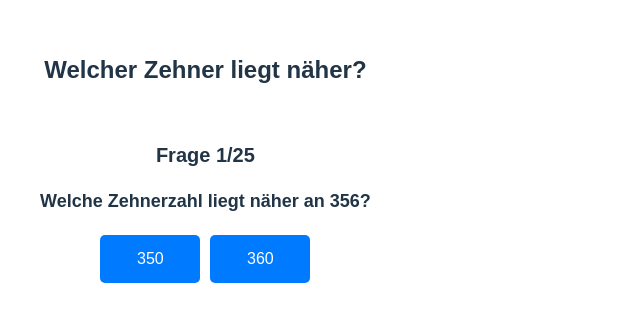
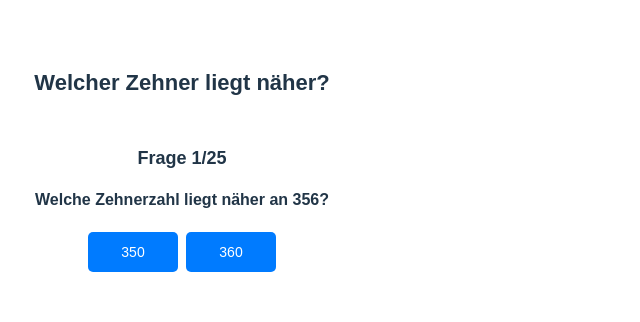
Before and after one commit to hssw24/rund10, a React (Vite) app: page / in a window 1280 px wide. Shown: the part 228-550 px from the top of the page, without its empty margins (0-640 px from the left). Built offline with nearby package versions, Linux system fonts and the light colour scheme.

Commit message:
Beschreibung der Änderungen

```diff
--- a/src/App.jsx
+++ b/src/App.jsx
@@ -27,7 +27,7 @@ const App = () => {
     <div style={styles.container}>
       <h1 style={styles.title}>Welcher Zehner liegt näher?</h1>
       {showGame ? (
-        <Game highScore={highScore} updateHighScore={updateHighScore} onGameOver={() => setShowGame(false)} />
+        <Game highScore={highScore} updateHighScore={updateHighScore} onGameOver={setShowGame} />
       ) : (
         <Result highScore={highScore} onRestart={() => setShowGame(true)} onResetHighScore={resetHighScore} />
       )}
@@ -40,6 +40,7 @@ const Game = ({ highScore, updateHighScore, onGameOver }) => {
   const [questionNumber, setQuestionNumber] = useState(1);
   const [correctCount, setCorrectCount] = useState(0);
   const [mistakeCount, setMistakeCount] = useState(0);
+  const [totalRounds, setTotalRounds] = useState(0);
   const [currentNumber, setCurrentNumber] = useState(generateRandomNumber());
   const [isWrongAnswer, setIsWrongAnswer] = useState(false);
 
@@ -50,17 +51,19 @@ const Game = ({ highScore, updateHighScore, onGameOver }) => {
 
     if (answer === correctAnswer) {
       setCorrectCount((prev) => prev + 1);
-      nextQuestion();
     } else {
       setMistakeCount((prev) => prev + 1);
       setIsWrongAnswer(true);
       setTimeout(() => setIsWrongAnswer(false), 2000);
     }
+    nextQuestion();
   };
 
   const nextQuestion = () => {
+    setTotalRounds((prev) => prev + 1);
     if (questionNumber === 25) {
-      onGameOver();
+      updateHighScore({ ...highScore, score: correctCount, totalRounds, totalMistakes: mistakeCount });
+      onGameOver(false);
     } else {
       setQuestionNumber((prev) => prev + 1);
       setCurrentNumber(generateRandomNumber());
@@ -90,6 +93,7 @@ const Result = ({ highScore, onRestart, onResetHighScore }) => {
       <p style={styles.resultText}>
         Richtige Antworten: {highScore.score} <br />
         Fehler: {highScore.totalMistakes} <br />
+        Gespielte Runden: {highScore.totalRounds} <br />
         Highscore: {highScore.name || "—"} ({highScore.time === Infinity ? "—" : highScore.time.toFixed(2) + " Sekunden"})
       </p>
       <div style={styles.buttonContainer}>
@@ -102,14 +106,14 @@ const Result = ({ highScore, onRestart, onResetHighScore }) => {
 
 const styles = {
   container: { textAlign: "center", padding: "20px", fontFamily: "Arial, sans-serif" },
-  title: { fontSize: "24px", marginBottom: "20px" },
-  subTitle: { fontSize: "20px", marginBottom: "10px" },
-  question: { fontSize: "18px", marginBottom: "20px" },
-  gameContainer: { transition: "background-color 0.5s", padding: "20px", borderRadius: "8px" },
-  buttonContainer: { display: "flex", justifyContent: "center", gap: "10px", flexWrap: "wrap" },
-  button: { padding: "15px 20px", fontSize: "16px", backgroundColor: "#007BFF", color: "white", border: "none", borderRadius: "5px", cursor: "pointer", minWidth: "100px" },
-  resetButton: { padding: "15px 20px", fontSize: "16px", backgroundColor: "#FF5733", color: "white", border: "none", borderRadius: "5px", cursor: "pointer", minWidth: "100px" },
-  resultText: { fontSize: "16px", marginBottom: "20px" },
+  title: { fontSize: "22px", marginBottom: "20px" },
+  subTitle: { fontSize: "18px", marginBottom: "10px" },
+  question: { fontSize: "16px", marginBottom: "20px" },
+  gameContainer: { transition: "background-color 0.5s", padding: "15px", borderRadius: "8px" },
+  buttonContainer: { display: "flex", justifyContent: "center", gap: "8px", flexWrap: "wrap" },
+  button: { padding: "12px 15px", fontSize: "14px", backgroundColor: "#007BFF", color: "white", border: "none", borderRadius: "5px", cursor: "pointer", minWidth: "90px" },
+  resetButton: { padding: "12px 15px", fontSize: "14px", backgroundColor: "#FF5733", color: "white", border: "none", borderRadius: "5px", cursor: "pointer", minWidth: "90px" },
+  resultText: { fontSize: "14px", marginBottom: "20px" },
 };
 
 export default App;
```
